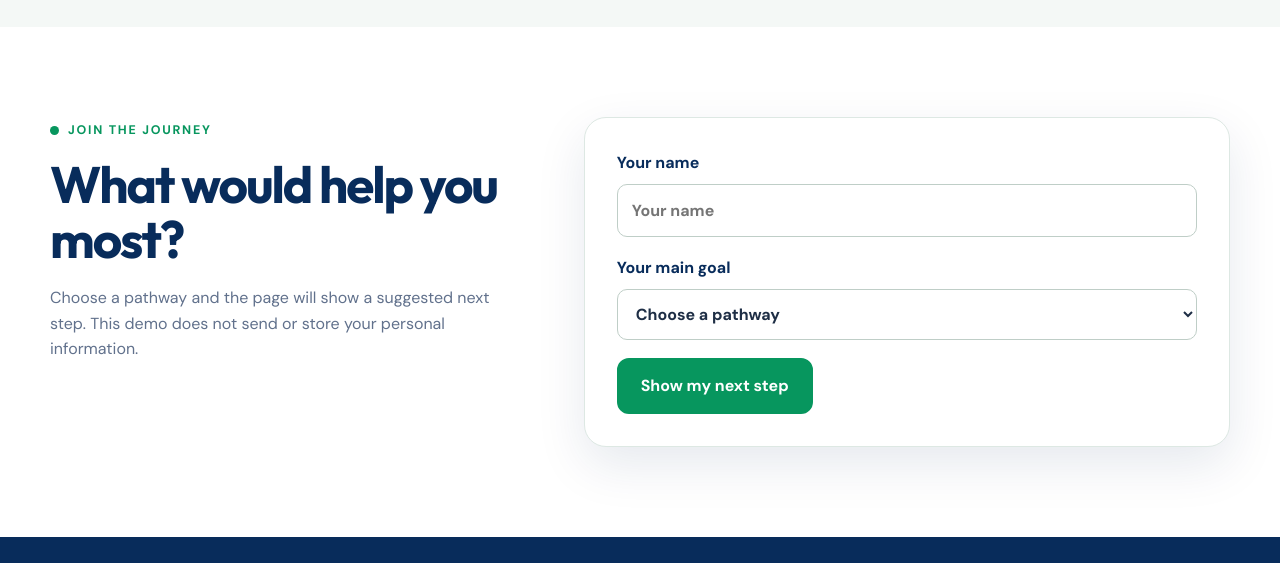
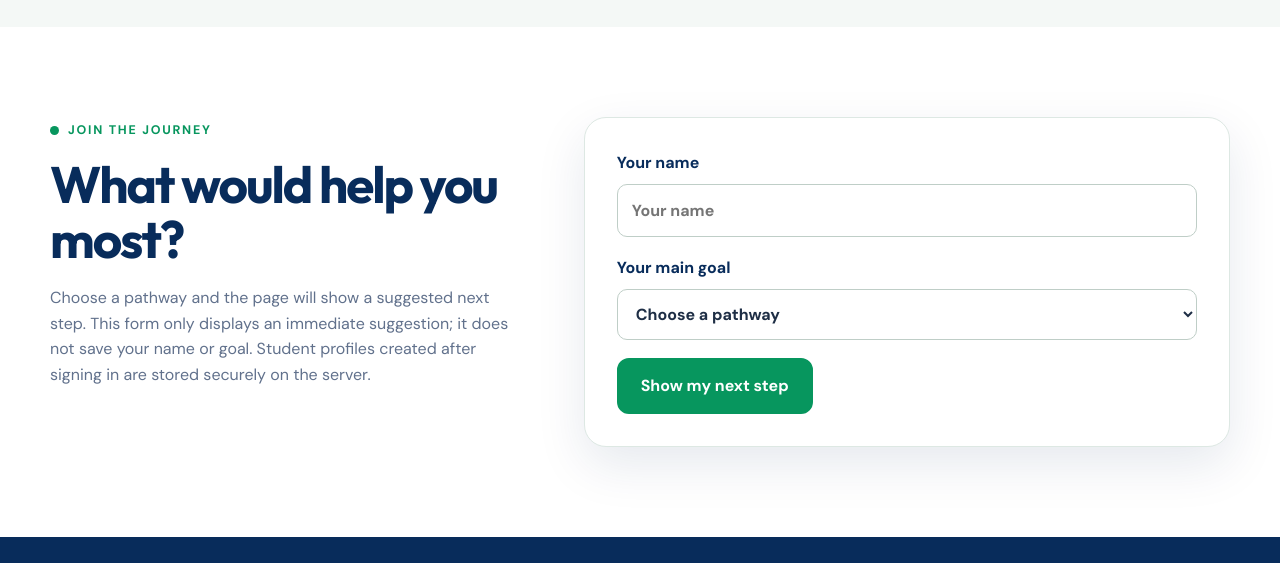
Before and after one commit to shabieh-bit/CareerBridge-PK, a website: page about.html in a window 1280 px wide. Shown: the part 1425-1988 px from the top of the page. Drawn offline with Linux system fonts and the light colour scheme; no server answers.

Commit message:
Update midterm content and documentation: about.html

```diff
--- a/about.html
+++ b/about.html
@@ -96,7 +96,7 @@
                     <h2>What would help you most?</h2>
                     <p>
                         Choose a pathway and the page will show a suggested next step.
-                        This demo does not send or store your personal information.
+                        This form only displays an immediate suggestion; it does not save your name or goal. Student profiles created after signing in are stored securely on the server.
                     </p>
                 </div>
 
```
